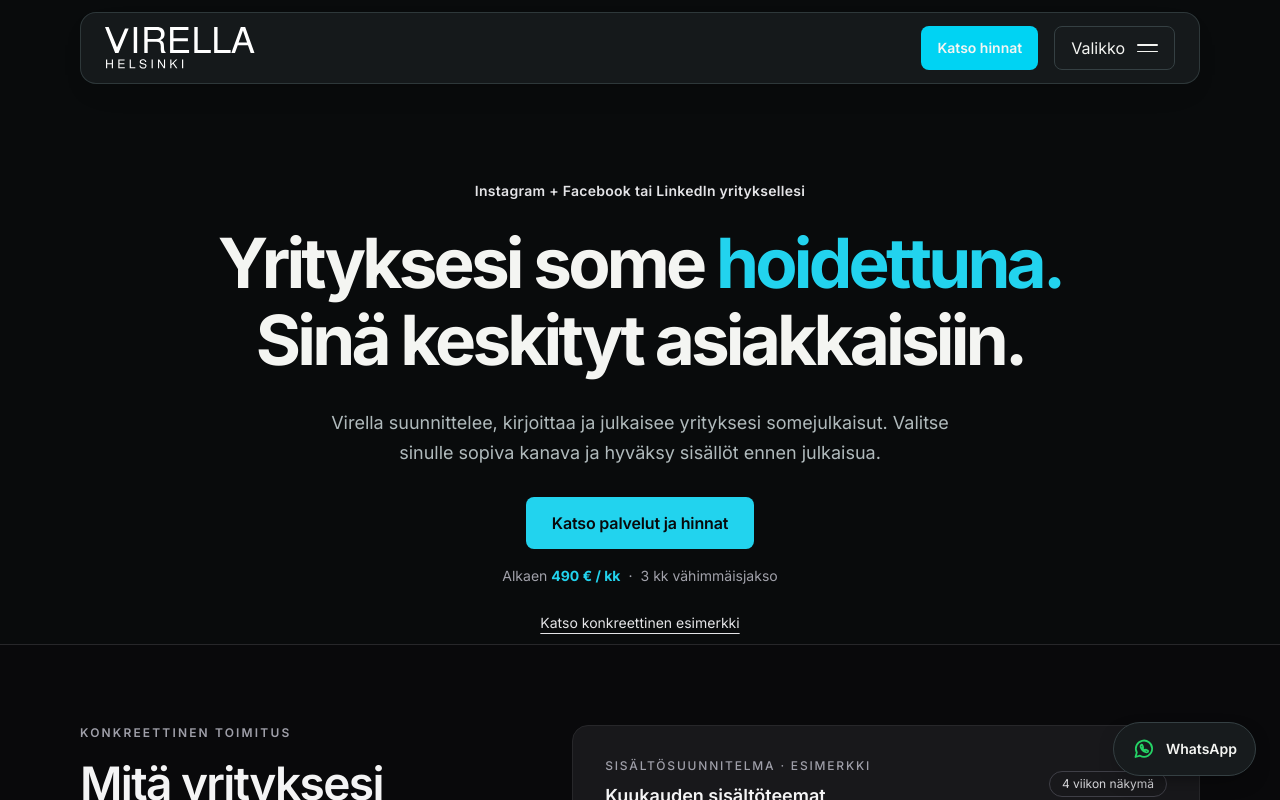
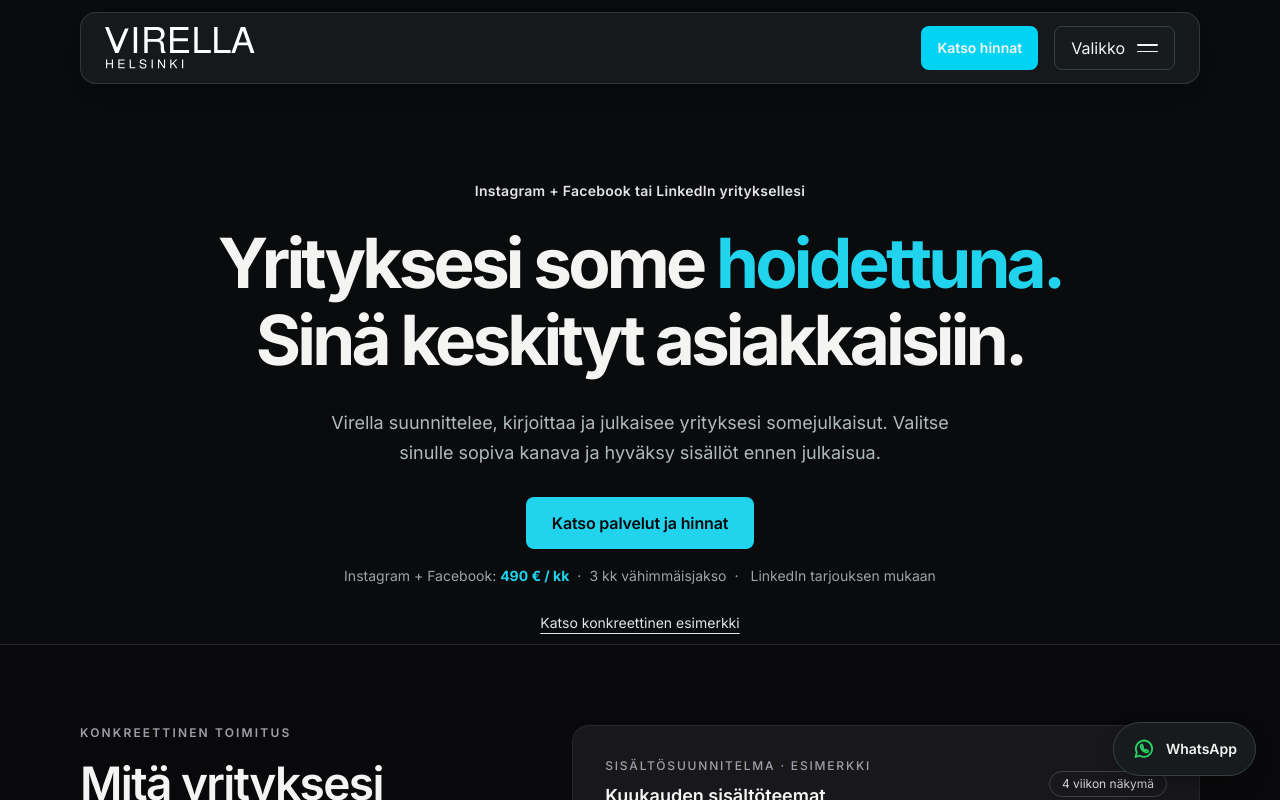
Before and after one commit to Jambovisuaalit/virella-helsinki-web, a Next.js app: page /sosiaalinen-media in a window 1280 px wide. Shown: the top 800 px of the page. Built offline with nearby package versions, Linux system fonts and the light colour scheme.

Commit message:
fix: route unapproved packages to written quote and remove old prices

```diff
--- a/app/sosiaalinen-media/page.tsx
+++ b/app/sosiaalinen-media/page.tsx
@@ -69,8 +69,9 @@ export default function SocialMediaPage() {
             </p>
             <ButtonLink href="#hinnoittelu" className="landing-primary">Katso palvelut ja hinnat</ButtonLink>
             <p className="landing-hero-price">
-              Alkaen <strong>{euro.format(product.price)} / kk</strong>
+              Instagram + Facebook: <strong>{euro.format(product.price)} / kk</strong>
               <span aria-hidden="true">·</span>{product.commitmentMonths} kk vähimmäisjakso
+              <span aria-hidden="true">·</span> LinkedIn tarjouksen mukaan
             </p>
             <a href="#todisteet" className="landing-text-link">Katso konkreettinen esimerkki</a>
           </SectionContainer>
```
